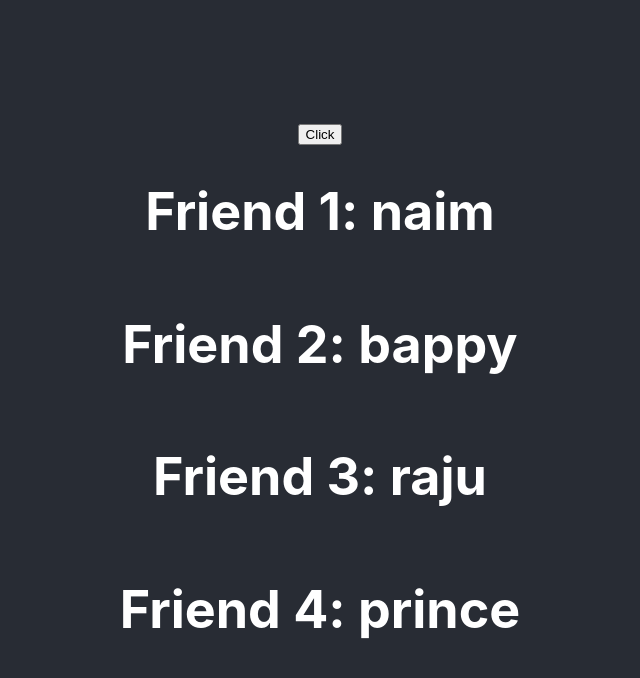
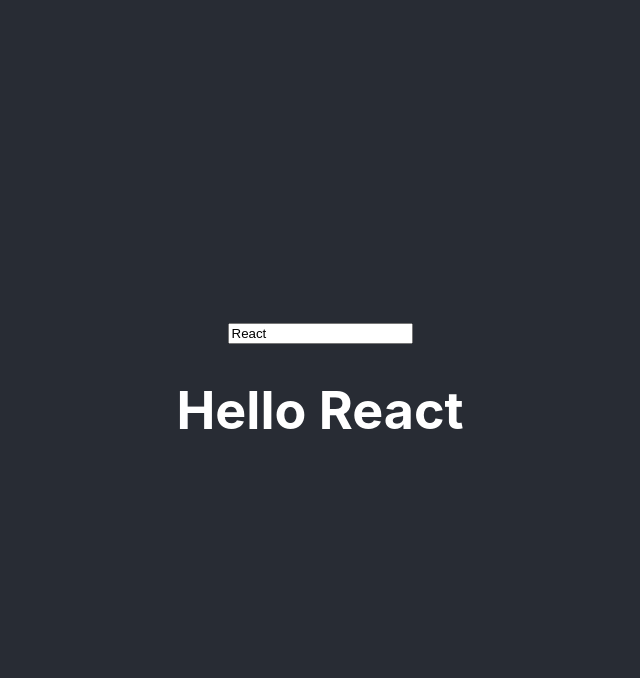
Before and after one commit to emon1432/react-laravel-PWA-ecommerce, a React (Create React App) app in the folder frontend/: page / in a window 1280 px wide. Shown: the top 678 px of the page, without its empty margins (320-960 px from the left). Built offline with nearby package versions, Linux system fonts and the light colour scheme.

Commit message:
refactor: Update Hello component to use controlled input for name

```diff
--- a/frontend/src/components/Hello.js
+++ b/frontend/src/components/Hello.js
@@ -2,33 +2,20 @@ import React, { Component } from "react";
 
 class Hello extends Component {
   state = {
-    friends: [
-      { name: "naim", age: 25 },
-      { name: "bappy", age: 26 },
-      { name: "raju", age: 27 },
-      { name: "prince", age: 28 },
-    ],
+    name: "React",
   };
 
-  clickFunction = () => {
+  changeName = (event) => {
     this.setState({
-      friends: [
-        { name: "NAIM", age: 25 },
-        { name: "BAPPY", age: 26 },
-        { name: "RAJU", age: 27 },
-        { name: "PRINCE", age: 28 },
-      ],
+      name: event.target.value,
     });
   };
 
   render() {
     return (
       <>
-        <button onClick={this.clickFunction}>Click</button>
-        <h1>Friend 1: {this.state.friends[0].name}</h1>
-        <h1>Friend 2: {this.state.friends[1].name}</h1>
-        <h1>Friend 3: {this.state.friends[2].name}</h1>
-        <h1>Friend 4: {this.state.friends[3].name}</h1>
+        <input type="text" onChange={this.changeName} value={this.state.name} />
+        <h1>Hello {this.state.name}</h1>
       </>
     );
   }
```
